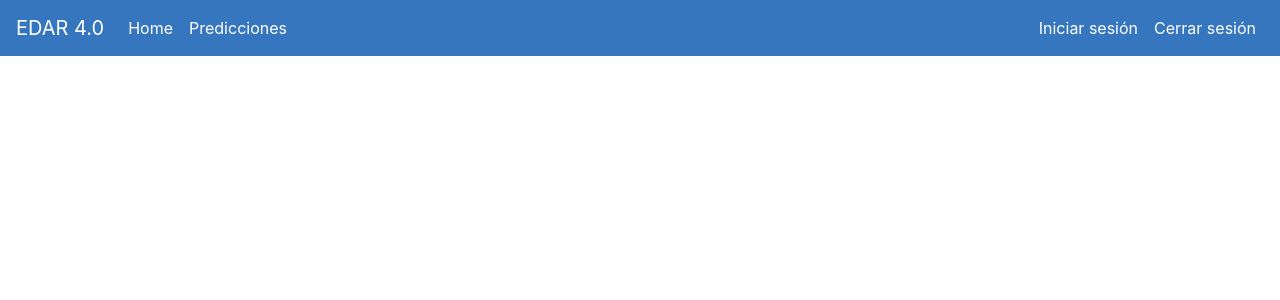
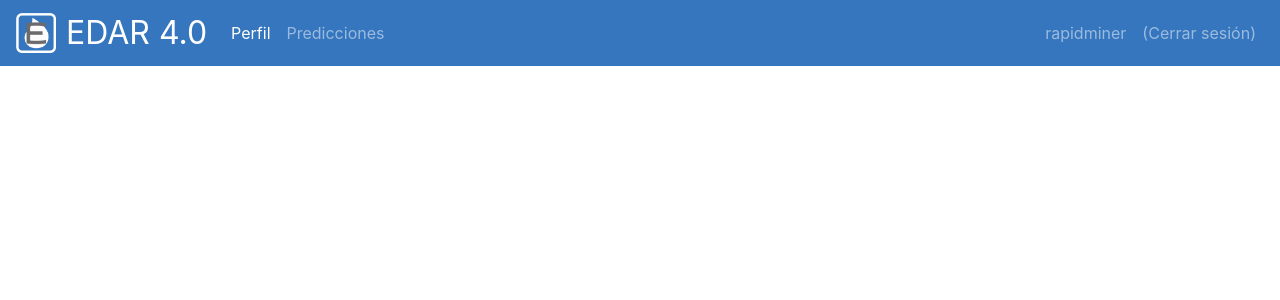
Before and after one commit to MikelAmutxas/bokeh_edar40, a Flask app: page /cartuja in a window 1280 px wide. Shown: the top 300 px of the page. Run offline with Flask 2, Linux system fonts and the light colour scheme; the visitor is signed in with stand-in values (Sample User, id 1); parts of the project's set-up code (start-up, migrations or seed data) failed here and were passed over; some libraries are stand-ins or nearby versions.

Commit message:
Fixed navbar added logo

```diff
--- a/main.py
+++ b/main.py
@@ -62,19 +62,24 @@ Thread(target=bk_worker).start()
 #Usamos localhost porque estamos probando la aplicación localmente, una vez ejecutando la aplicación sobre el servidor cambiamos la IP a la adecuada.
 @app.route('/cartuja/prediccion', methods=['GET'])
 def cartuja_prediction():
+	active_page = 'prediccion'
 	# script = server_document('http://localhost:9090/cartuja/prediccion')
 	script = server_document('http://10.0.20.30:9090/cartuja/prediccion')
-	return render_template('cartuja.html', script=script)
+	# script = server_document(url=r'/cartuja/prediccion', relative_urls=True)
+	return render_template('cartuja.html', script=script, active_page=active_page)
 
 #Usamos localhost porque estamos probando la aplicación localmente, una vez ejecutando la aplicación sobre el servidor cambiamos la IP a la adecuada.
 @app.route('/cartuja', methods=['GET'])
 def cartuja():
+	active_page = 'perfil'
 	# script = server_document('http://localhost:9090/cartuja')
 	script = server_document('http://10.0.20.30:9090/cartuja')
-	return render_template('cartuja.html', script=script)
+	# script = server_document(url=r'/cartuja', relative_urls=True)
+	return render_template('cartuja.html', script=script, active_page=active_page)
 
 @app.route('/', methods=['GET'])
 def index():
+	active_page = 'perfil'
 	if 'username' in session:
 		username = str(session.get('username'))
 		if username == 'rapidminer':
@@ -83,20 +88,21 @@ def index():
 
 @app.route('/login', methods=['GET', 'POST'])
 def login():
+	active_page = 'login'
 	if request.method == 'POST':
 		# p = pam.pam()
 		username = request.form['username']
 		password = request.form['password']
 
 		# if p.authenticate(str(username), str(password)) and user_principal_mapping[str(username)] is not None:
-		if str(username) == 'rapidminer' and str(password) == 'rapidminer':
+		if str(username) == def_user and str(password) == def_pass:
 			session['username'] = request.form['username']
 			# do_kerberos_kinit(user_principal_mapping[str(username)])
 			return redirect(url_for('index'))
 		else:
 			flash('Login incorrecto, inténtalo otra vez')
 
-	return render_template('login.html')
+	return render_template('login.html', active_page=active_page)
 
 @app.route('/logout', methods=['GET'])
 def logout():
@@ -107,4 +113,7 @@ def logout():
 #Configuración cuando ejecutamos unicamente Flask sin Gunicorn, en modo de prueba
 if __name__ == '__main__':
 	app.secret_key = '[]V\xf0\xed\r\x84L,p\xc59n\x98\xbc\x92'
+	def_user = 'rapidminer'
+	def_pass = 'rapidminer'
+	active_page = 'perfil'
 	app.run(port=9995, debug=False, host='0.0.0.0')
--- a/static/style.css
+++ b/static/style.css
@@ -13,3 +13,26 @@ p {
 .display-3 {
     text-align: center;
 }
+
+.bg-blue {
+    background-color: #3576be;
+}
+
+.navbar-brand span {
+	font-size:2rem;
+	line-height:1.2;
+	font-weight: 400;
+	display:inline-block;
+	vertical-align:middle;
+	padding:0 0 0 10px;
+}
+
+.site-header .navbar-nav .nav-link {
+    color: #cbd5db;
+    /* color: gray; */
+}
+
+.site-header .navbar-nav .nav-link:hover {
+    color: #ffffff;
+    color: red;
+}
--- a/templates/base.html
+++ b/templates/base.html
@@ -1,38 +1,55 @@
 <html>
+
 <head>
 	<meta charset='utf-8'>
-	<link rel="stylesheet" href="https://stackpath.bootstrapcdn.com/bootstrap/4.3.1/css/bootstrap.min.css" integrity="sha384-ggOyR0iXCbMQv3Xipma34MD+dH/1fQ784/j6cY/iJTQUOhcWr7x9JvoRxT2MZw1T" crossorigin="anonymous">
-	<script src="https://code.jquery.com/jquery-3.3.1.slim.min.js" integrity="sha384-q8i/X+965DzO0rT7abK41JStQIAqVgRVzpbzo5smXKp4YfRvH+8abtTE1Pi6jizo" crossorigin="anonymous"></script>
-	<script src="https://cdnjs.cloudflare.com/ajax/libs/popper.js/1.14.7/umd/popper.min.js" integrity="sha384-UO2eT0CpHqdSJQ6hJty5KVphtPhzWj9WO1clHTMGa3JDZwrnQq4sF86dIHNDz0W1" crossorigin="anonymous"></script>
-	<script src="https://stackpath.bootstrapcdn.com/bootstrap/4.3.1/js/bootstrap.min.js" integrity="sha384-JjSmVgyd0p3pXB1rRibZUAYoIIy6OrQ6VrjIEaFf/nJGzIxFDsf4x0xIM+B07jRM" crossorigin="anonymous"></script>
+	<link rel="stylesheet" href="https://stackpath.bootstrapcdn.com/bootstrap/4.3.1/css/bootstrap.min.css"
+		integrity="sha384-ggOyR0iXCbMQv3Xipma34MD+dH/1fQ784/j6cY/iJTQUOhcWr7x9JvoRxT2MZw1T" crossorigin="anonymous">
+	<script src="https://code.jquery.com/jquery-3.3.1.slim.min.js"
+		integrity="sha384-q8i/X+965DzO0rT7abK41JStQIAqVgRVzpbzo5smXKp4YfRvH+8abtTE1Pi6jizo"
+		crossorigin="anonymous"></script>
+	<script src="https://cdnjs.cloudflare.com/ajax/libs/popper.js/1.14.7/umd/popper.min.js"
+		integrity="sha384-UO2eT0CpHqdSJQ6hJty5KVphtPhzWj9WO1clHTMGa3JDZwrnQq4sF86dIHNDz0W1"
+		crossorigin="anonymous"></script>
+	<script src="https://stackpath.bootstrapcdn.com/bootstrap/4.3.1/js/bootstrap.min.js"
+		integrity="sha384-JjSmVgyd0p3pXB1rRibZUAYoIIy6OrQ6VrjIEaFf/nJGzIxFDsf4x0xIM+B07jRM"
+		crossorigin="anonymous"></script>
+	<link rel="icon" type="image/png" sizes="192x192" href="{{ url_for('static', filename='icon-192.png') }}">
 	<link rel="stylesheet" type="text/css" href="{{ url_for('static', filename='style.css') }}">
-	<title>Bokeh Server in Flask</title>
+	<title>EDAR 4.0</title>
 </head>
+
 <body>
 	<header>
-		<nav class="navbar navbar-expand-lg navbar-light" style="background-color: #3576be;">
-			<a class="navbar-brand" href="/" style="color: white;">EDAR 4.0</a>
-			<button class="navbar-toggler" type="button" data-toggle="collapse" data-target="#navbarSupportedContent" aria-controls="navbarSupportedContent" aria-expanded="false" aria-label="Toggle navigation">
+		<nav class="navbar navbar-expand-md navbar-dark bg-blue">
+			<a class="navbar-brand" href="/"><img src="{{ url_for('static', filename='icon-192.png') }}", class="img-responsive logo", height="40px", alt="EDAR 4.0"><span>EDAR 4.0</span></a>
+			<button class="navbar-toggler" type="button" data-toggle="collapse" data-target="#navbarSupportedContent"
+				aria-controls="navbarSupportedContent" aria-expanded="false" aria-label="Toggle navigation">
 				<span class="navbar-toggler-icon"></span>
 			</button>
 			<div class="collapse navbar-collapse" id="navbarSupportedContent">
 				<ul class="navbar-nav mr-auto">
-		    	<li class="nav-item active">
-		        	<a class="nav-link" href="{{ url_for('index') }}" style="color: white;">Home <span class="sr-only">(current)</span></a>
+					<li class="nav-item {% if active_page == 'perfil' %}active{% endif %}">
+						<a class="nav-link" href="{{ url_for('index') }}">Perfil<span
+								class="sr-only"></span></a>
 					</li>
 					{% if session['username'] == 'rapidminer' %}
-		      	<li class="nav-item active">
-		        	<a class="nav-link" href="{{ url_for('cartuja_prediction') }}" style="color: white;">Predicciones<span class="sr-only">(current)</span></a>
+					<li class="nav-item {% if active_page == 'prediccion' %}active{% endif %}">
+						<a class="nav-link" href="{{ url_for('cartuja_prediction') }}">
+							Predicciones<span class="sr-only"></span></a>
 					</li>
 					{% endif %}
 				</ul>
 				<ul class="navbar-nav">
-		    	<li class="nav-item">
-		        	<a class="nav-link" href="{{ url_for('login') }}" style="color: white;">Iniciar sesión</a>
-		      	</li>
 					{% if session['username'] %}
 					<li class="nav-item">
-		        	<a class="nav-link" href="{{ url_for('logout') }}" style="color: white;">Cerrar sesión</a>
+						<a class="nav-link" href="#"> {{ session['username'] }}</a>
+					</li>
+					<li class="nav-item">
+						<a class="nav-link" href="{{ url_for('logout') }}">(Cerrar sesión)</a>
+					</li>
+					{% else %}
+					<li class="nav-item">
+						<a class="nav-link" href="{{ url_for('login') }}">Iniciar sesión</a>
 					</li>
 					{% endif %}
 				</ul>
@@ -43,4 +60,5 @@
 		{% block content %}{% endblock %}
 	</section>
 </body>
+
 </html>
```
Also changed, not shown: static/icon-192.png (added). Lines whose indentation alone changed are shown as unchanged.
